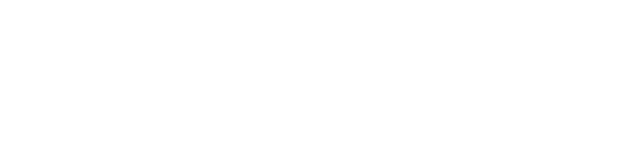
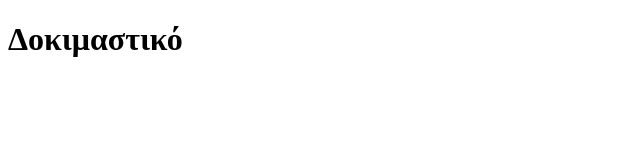
Before and after one commit to rkostas/Courcera_HTML-CSS-JS, a plain HTML site: page module2-solution/index.html in a window 1280 px wide. Shown: the whole page, without its empty margins (0-640 px from the left). Drawn offline with Linux system fonts and the light colour scheme.

Commit message:
M2Assignment1

```diff
--- a/module2-solution/index.html
+++ b/module2-solution/index.html
@@ -4,6 +4,6 @@
 	<title>δοκιμαστικό</title>
 </head>
 <body>
-
+<H1> Δοκιμαστικό</H1>
 </body>
 </html>
```
